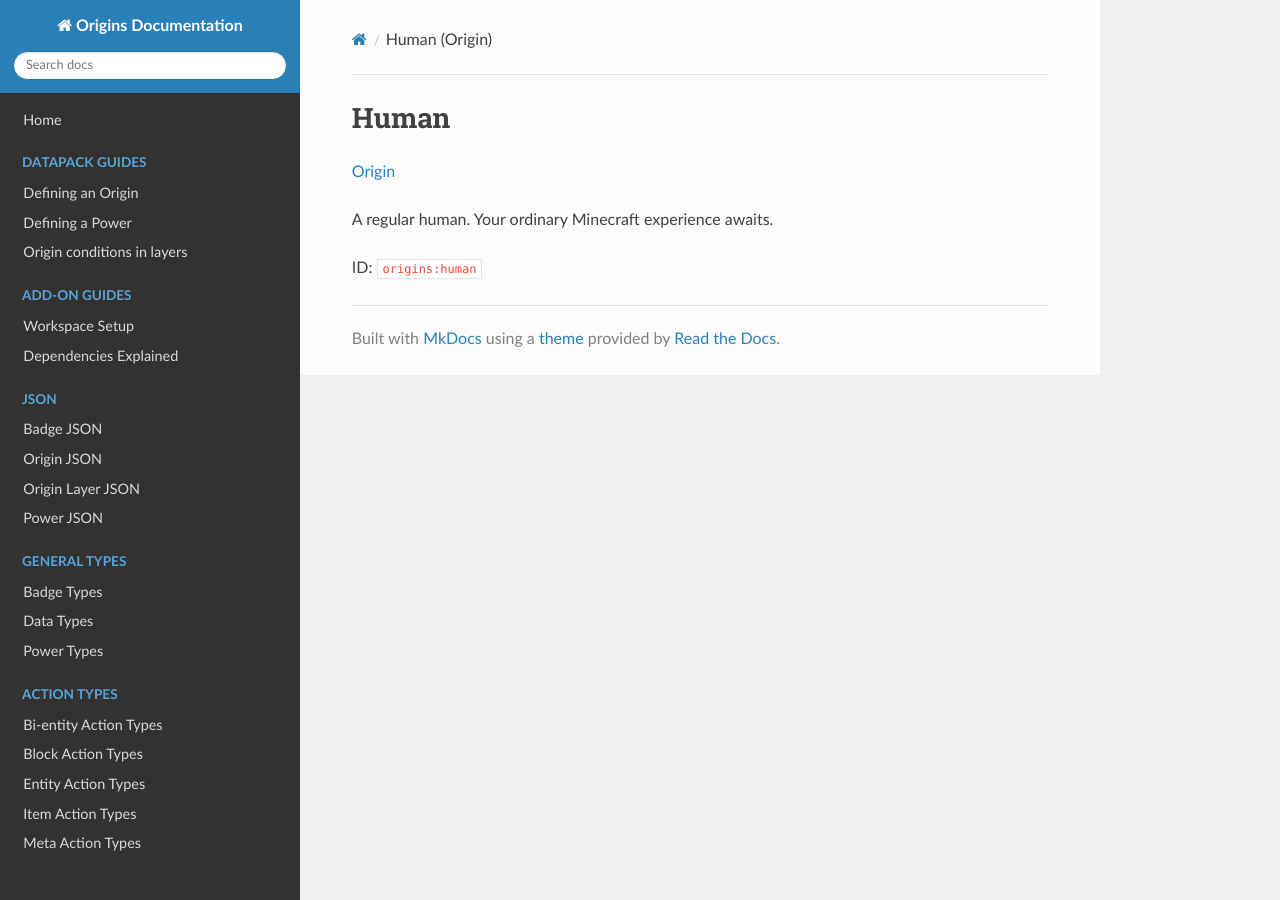
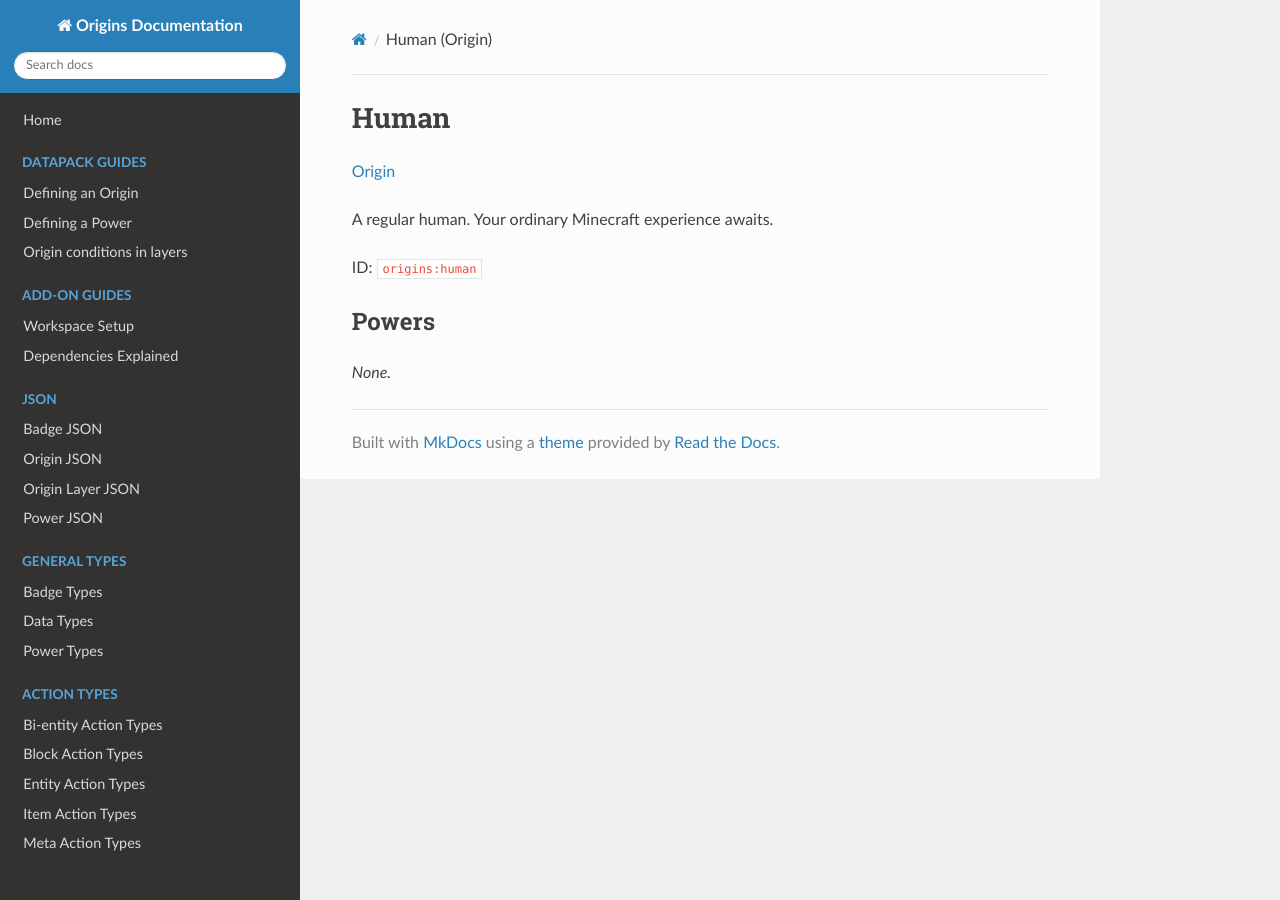
Before and after one commit to apace100/origins-docs, an MkDocs documentation site: the page built from docs/misc/base_contents/origins/human.md, in a window 1280 px wide. Built offline with MkDocs 1.6.1, drawn with Linux system fonts in a browser that asks for light colours; nearby versions of some CDN libraries.

Commit message:
Updated `human.md` (Origins)
Added a 'Powers' header, but added an italiced 'None.' text below it, like it is on "Field-less" data types.

```diff
--- a/docs/misc/base_contents/origins/human.md
+++ b/docs/misc/base_contents/origins/human.md
@@ -10,3 +10,7 @@ date: 2021-04-04
 A regular human. Your ordinary Minecraft experience awaits.
 
 ID: `origins:human`
+
+## Powers
+
+_None._
```
